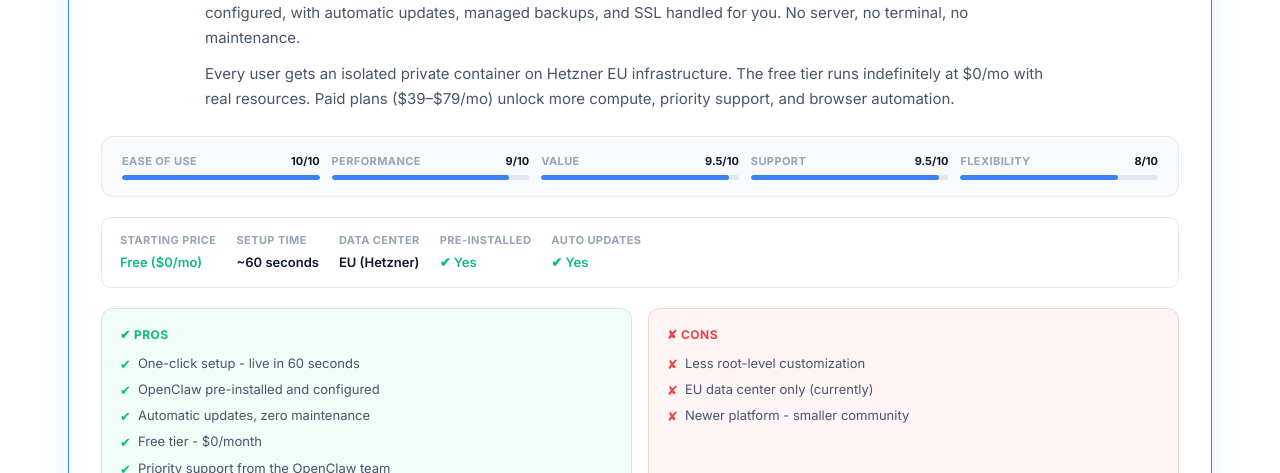
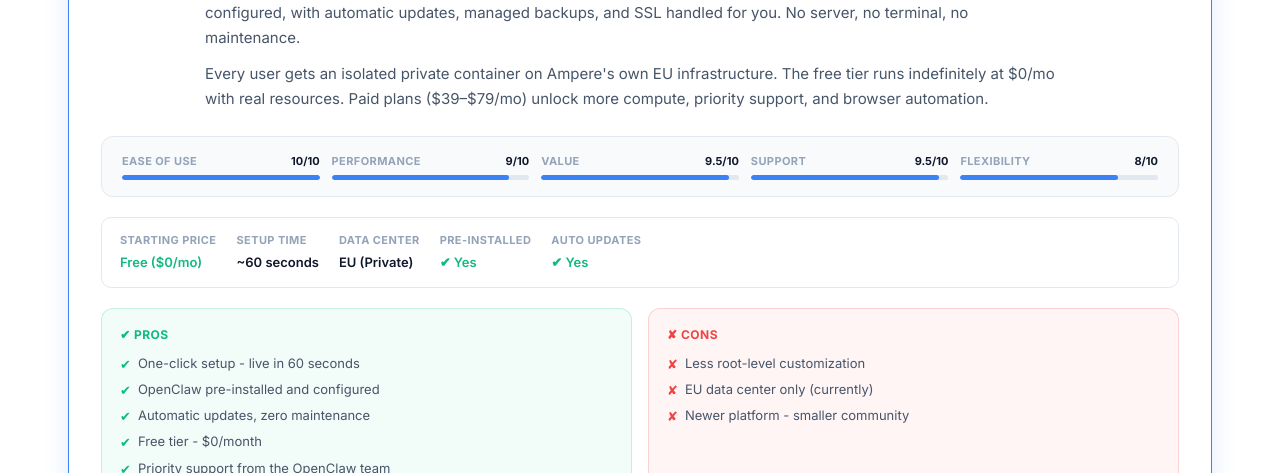
Before and after one commit to nextbaseparadox-star/best-openclaw-hosting, a plain HTML site: page index.html in a window 1280 px wide. Shown: the part 3584-4057 px from the top of the page. Drawn offline with Linux system fonts and the light colour scheme.

Commit message:
Replace EU (Hetzner) with EU (Private) in Ampere section

```diff
--- a/index.html
+++ b/index.html
@@ -1624,7 +1624,7 @@
             </tr>
             <tr>
               <td><strong>Data Center Location</strong></td>
-              <td class="ampere-col">EU (Hetzner)</td>
+              <td class="ampere-col">EU (Private)</td>
               <td>EU, US, SG</td>
               <td>Global (14)</td>
               <td>Global (30+)</td>
@@ -1728,7 +1728,7 @@
               <div class="card-provider-type">Fully Managed OpenClaw Platform</div>
               <div class="card-description">
                 <p>The only platform built specifically for OpenClaw. Sign up, and your agent is live in 60 seconds — pre-installed, pre-configured, with automatic updates, managed backups, and SSL handled for you. No server, no terminal, no maintenance.</p>
-                <p>Every user gets an isolated private container on Hetzner EU infrastructure. The free tier runs indefinitely at $0/mo with real resources. Paid plans ($39–$79/mo) unlock more compute, priority support, and browser automation.</p>
+                <p>Every user gets an isolated private container on Ampere's own EU infrastructure. The free tier runs indefinitely at $0/mo with real resources. Paid plans ($39–$79/mo) unlock more compute, priority support, and browser automation.</p>
               </div>
             </div>
             <div class="card-right">
@@ -1774,7 +1774,7 @@
             </div>
             <div class="spec-item">
               <span class="spec-lbl">Data Center</span>
-              <span class="spec-val">EU (Hetzner)</span>
+              <span class="spec-val">EU (Private)</span>
             </div>
             <div class="spec-item">
               <span class="spec-lbl">Pre-installed</span>
```
